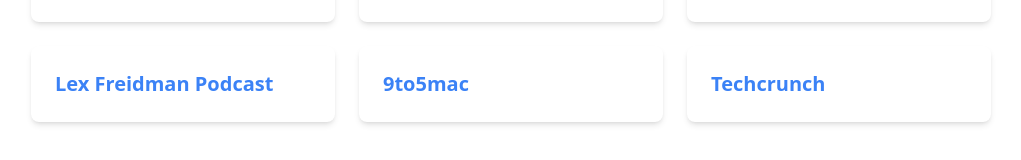
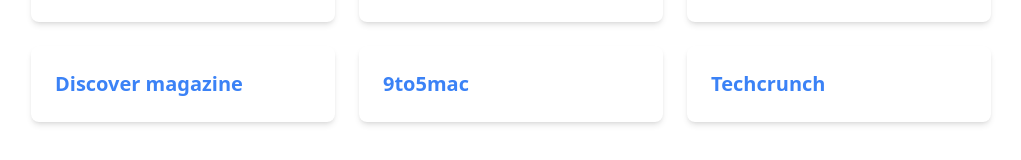
Before and after one commit to myspace8/Profeed, a Next.js app: page / in a window 1280 px wide. Shown: the part 238-398 px from the top of the page, without its empty margins (129-1150 px from the left). Built offline with nearby package versions, Linux system fonts and the light colour scheme.

Commit message:
added "Discover magazine

```diff
--- a/app/rssFeeds.js
+++ b/app/rssFeeds.js
@@ -3,7 +3,7 @@
     { name: "Hacker News", slug: "hacker-news", url: "https://hnrss.org/frontpage" },
     {name: "Paul Graham", slug: "paul-graham", url: "http://www.aaronsw.com/2002/feeds/pgessays.rss"},
     {name: "Apple Machine Learning Research", slug: "apple-machine-learning-research", url: "https://machinelearning.apple.com/rss.xml"},
-    {name: "Lex Freidman Podcast", slug: "lex-freidman-podcast", url: "https://lexfridman.com/feed"},
+    {name: "Discover magazine", slug: "Dicover", url: "http://feeds.feedburner.com/discovercrux"},
     {name: "9to5mac", slug: "9-to-5mac", url: "https://9to5mac.com/feed/"},
     {name: "Techcrunch", slug: "techcrunch", url: "https://techcrunch.com/feed/"},
   ];
```
